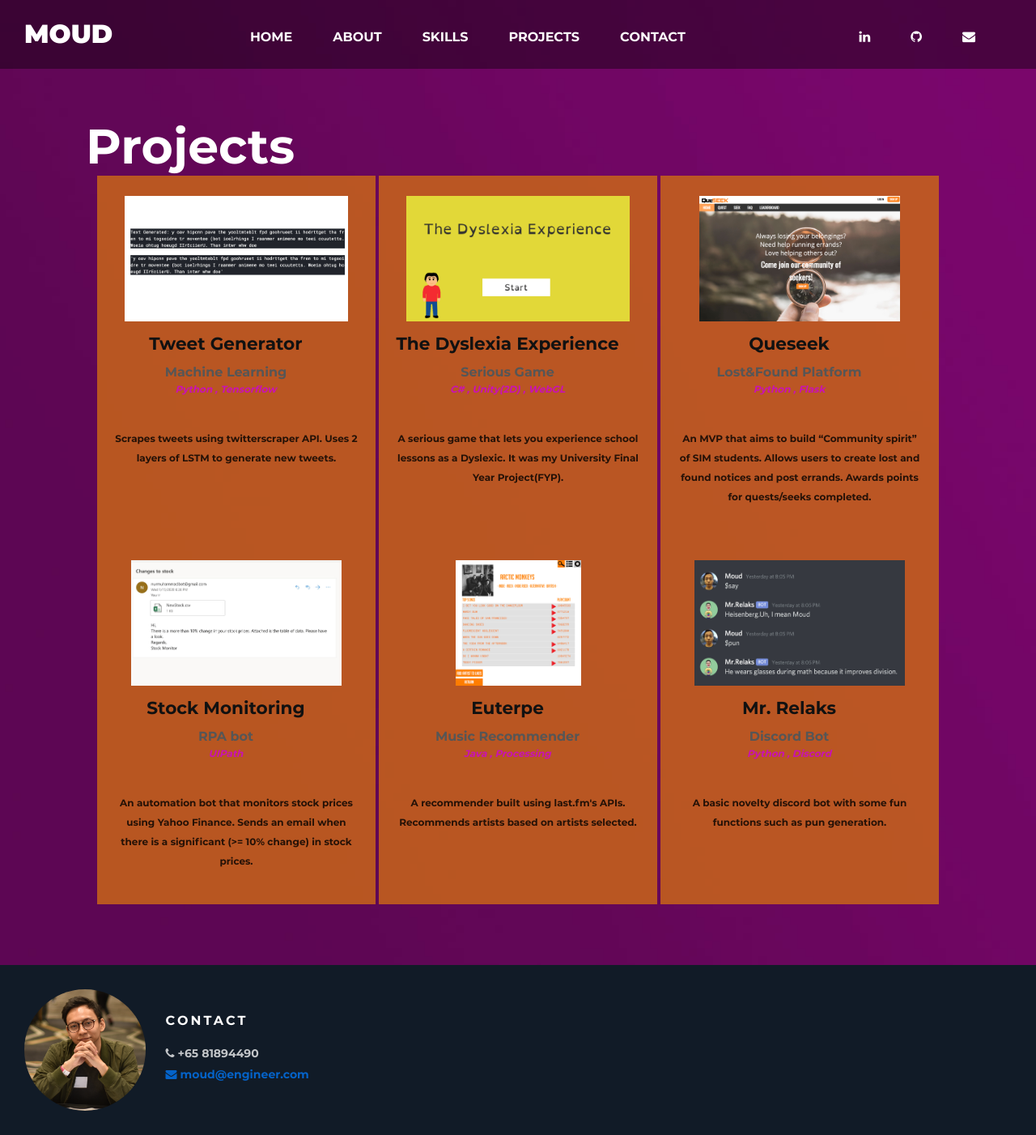
After one commit to moudNM/moudnm.github.io, a PHP site: page /projects2.html in a window 1280 px wide. The commit adds this page. Shown: the whole page at 81% size. Run offline with PHP 8.4, Linux system fonts and the light colour scheme.

Commit message:
update skills and projects

```diff
--- a/css/style.css
+++ b/css/style.css
@@ -1246,6 +1246,10 @@ Contact Page
     position: relative;
 }
 
+.blog-bg{
+  /* background: url("../img/projects/p1.jpg"); */
+}
+
 .button-pad{
     padding:30px 0px;
 }
@@ -1285,15 +1289,15 @@ Contact Page
 }
 
 .grid-item {
-    background-color: rgba(255, 255, 255, 0.85);
+    background-color: rgba(200, 100, 25, 0.85);
     padding: 20px;
     font-size: 30px;
     text-align: center;
     display:inline-block;
-    border-radius: 2.5%;
+    /* border-radius: 2.5%; */
     vertical-align: middle;
     height:450px;
-    margin: 5px;
+    /* margin: 5px; */
 }
 
 .grid-item:hover{
--- /dev/null
+++ b/projects2.html
@@ -0,0 +1,209 @@
+<!DOCTYPE html>
+<html lang="zxx">
+
+<head>
+  <title>Nur Muhammad</title>
+  <meta charset="UTF-8">
+  <meta name="description" content="Nur Muhammad, Moud, portfolio">
+  <meta name="keywords" content="Nur Muhammad, Moud, portfolio, html">
+  <meta name="viewport" content="width=device-width, initial-scale=1.0">
+
+  <!-- Favicon -->
+  <link href="./favicon.ico" rel="shortcut icon" />
+
+  <link rel="stylesheet" href="css/bootstrap.min.css" />
+  <link rel="stylesheet" href="css/font-awesome.min.css" />
+  <!-- <link rel="stylesheet" href="css/fullpage.min.css" /> -->
+  <link rel="stylesheet" href="css/magnific-popup.css" />
+
+  <!-- Main Stylesheets -->
+  <link rel="stylesheet" href="css/style.css" />
+
+
+  <!--[if lt IE 9]>
+<script src="https://oss.maxcdn.com/html5shiv/3.7.2/html5shiv.min.js"></script>
+<script src="https://oss.maxcdn.com/respond/1.4.2/respond.min.js"></script>
+<![endif]-->
+
+</head>
+
+<body class="home-page">
+  <!-- Page Preloder -->
+  <div id="preloder">
+    <div class="loader"></div>
+  </div>
+
+  <!-- Header Section -->
+  <div class="site-wrapper">
+    <header class="header">
+      <div class="navigation l-wrapper">
+        <!-- logo -->
+        <div class="header-logo">
+          <a href="index.html">
+            <h3 class="left-margin text-white">MOUD
+            </h3>
+          </a>
+
+        </div>
+        <!-- links -->
+        <div class="header-links">
+          <ul class="header-links-list">
+            <li><a href="index.html">HOME</a></li>
+            <li><a href="about.html">ABOUT</a></li>
+            <li><a href="skills.html">SKILLS</a></li>
+            <li><a href="projects.html">PROJECTS</a></li>
+            <li><a href="contact.html">CONTACT</a></li>
+          </ul>
+        </div>
+
+        <div class="header-social">
+          <ul class="header-social-list">
+            <li><a href="https://www.linkedin.com/in/nur-muhd" target="_blank"><i class="fa fa-linkedin"></i></a></li>
+            <li><a href="https://github.com/moudNM" target="_blank"><i class="fa fa-github"></i></a></li>
+            <li><a href="mailto:moud@engineer.com?Subject=Hello" target="_blank"><i class="fa fa-envelope"></i></a></li>
+          </ul>
+        </div>
+
+    </header>
+    <!-- Header Section end-->
+
+        <!-- Languages section -->
+        <div class="testimonial-section set-bg" data-setbg="./img/bg-img/b4.jpg">
+            <div class="container">
+
+                <div class="testimonial-content">
+
+                    <div class="new-hero-content skills-header text-white"><h2>Projects</h2></div>
+
+                    <div class="row-grid">
+
+                        <a href="https://www.kaggle.com/moudnm/tweet-generator" target="_blank" class="grid-item col-sm-4 col-md-4 col-lg-4">
+                            <div class="blog-thumb">
+                                <img src="img/projects/p1.jpg" alt="">
+                            </div>
+
+
+
+                            <div class="blog-det">
+                                <h2>Tweet Generator</h2>
+                                <div class="blog-det1">Machine Learning</div>
+                                <div class="blog-det2">Python , Tensorflow</div>
+                            </div>
+
+                            <p> Scrapes tweets using twitterscraper API.
+                                Uses 2 layers of LSTM to generate new tweets.
+                            </p>
+                        </a>
+
+                        <a href="http://moudgames.epizy.com" target="_blank" class="grid-item col-sm-4 col-md-4 col-lg-4">
+                            <div class="blog-thumb">
+                                <img src="img/projects/p2.jpg" alt="">
+                            </div>
+
+
+
+                            <div class="blog-det">
+                                <h2>The Dyslexia Experience</h2>
+                                <div class="blog-det1">Serious Game</div>
+                                <div class="blog-det2">C# , Unity(2D) , WebGL</div>
+                            </div>
+                            <p> A serious game that lets you experience school lessons as a Dyslexic.
+                                It was my University Final Year Project(FYP).
+
+                            </p>
+                        </a>
+
+                        <a href="https://queseek.herokuapp.com" target="_blank" class="grid-item col-sm-4 col-md-4 col-lg-4">
+                            <div class="blog-thumb">
+                                <img src="img/projects/p3.jpg" alt="">
+                            </div>
+
+
+                            <div class="blog-det">
+                                <h2>Queseek</h2>
+                                <div class="blog-det1">Lost&Found Platform</div>
+                                <div class="blog-det2">Python , Flask</div>
+                            </div>
+                            <p> An MVP that aims to build “Community spirit” of SIM students.
+                                Allows users to create lost and found notices and post errands. Awards points for quests/seeks completed.
+                            </p>
+                        </a>
+
+                        <a href="https://github.com/moudNM/Stock-Monitoring-RPA" target="_blank" class="grid-item col-sm-4 col-md-4 col-lg-4">
+                            <div class="blog-thumb">
+                                <img src="img/projects/p4.jpg" alt="">
+                            </div>
+
+
+
+                            <div class="blog-det">
+                                <h2>Stock Monitoring</h2>
+                                <div class="blog-det1">RPA bot</div>
+                                <div class="blog-det2">UIPath</div>
+                            </div>
+                            <p> An automation bot that monitors stock prices using Yahoo Finance.
+                                Sends an email when there is a significant (>= 10% change) in stock prices.
+                            </p>
+                        </a>
+
+                        <a href="https://github.com/moudNM/Euterpe" target="_blank" class="grid-item col-sm-4 col-md-4 col-lg-4">
+                            <div class="blog-thumb">
+                                <img src="img/projects/p5.jpg" alt="">
+                            </div>
+
+                            <div class="blog-det">
+                                <h2>Euterpe</h2>
+                                <div class="blog-det1">Music Recommender</div>
+                                <div class="blog-det2">Java , Processing</div>
+                            </div>
+                            <p>
+                                A recommender built using last.fm's APIs. Recommends artists based on artists selected.
+
+                            </p>
+                        </a>
+
+                        <a href="https://discord.gg/neSEGD2" target="_blank" class="grid-item col-sm-4 col-md-4 col-lg-4">
+                            <div class="blog-thumb">
+                                <img src="img/projects/p6.jpg" alt="">
+                            </div>
+
+                            <div class="blog-det">
+                                <h2>Mr. Relaks</h2>
+                                <div class="blog-det1">Discord Bot</div>
+                                <div class="blog-det2">Python , Discord</div>
+                            </div>
+                            <p> A basic novelty discord bot with some fun functions such as pun generation.
+                            </p>
+                        </a>
+
+                    </div>
+                </div>
+            </div>
+        </div>
+
+
+        <!-- Footer Section -->
+        <footer class="footer-section">
+            <div class="footer-info">
+                <div class="footer-elem"><img src="img/profile-pic.png"></div>
+                <div class="footer-elem">
+                    <h6>Contact</h6>
+                    <ul>
+                        <li><i class="fa fa-phone"></i> +65 81894490</li>
+                        <li><a href="mailto:moud@engineer.com" target="_blank"><i class="fa fa-envelope"></i> moud@engineer.com</a></li>
+                    </ul>
+                </div>
+            </div>
+        </footer>
+        <!-- Footer Section end-->
+
+
+        <!--====== Javascripts & Jquery ======-->
+        <script src="js/jquery-3.2.1.min.js"></script>
+        <script src="js/mixitup.min.js"></script>
+        <script src="js/masonry.pkgd.min.js"></script>
+        <script src="js/fullpage.min.js"></script>
+        <script src="js/main.js"></script>
+
+    </body>
+</html>
```
Also changed, not shown: old items/projects.txt (added, +117 -0 lines), projects.html (+54 -15 lines), skills.html (+175 -26 lines), img/logo/bitbucket.png (added), img/logo/css.png, img/logo/git.png (deleted), img/logo/github.png (added), img/logo/gitlab.png (added), img/logo/html.png, img/logo/mssql.png, img/logo/xcode.png (added), 4 other files.
